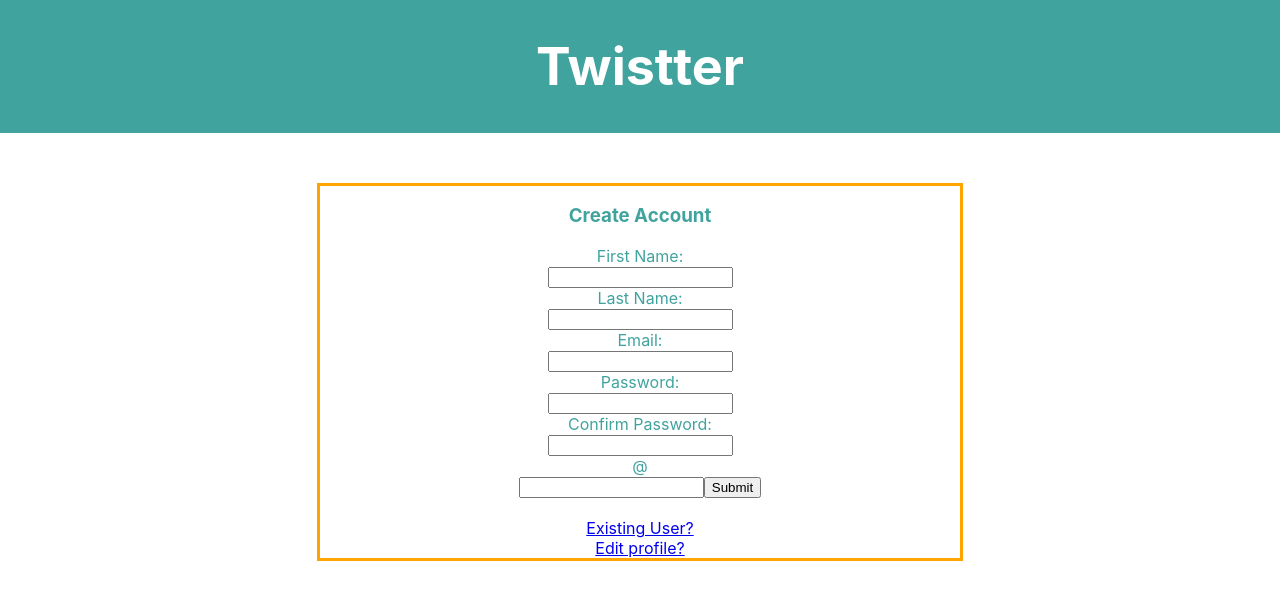
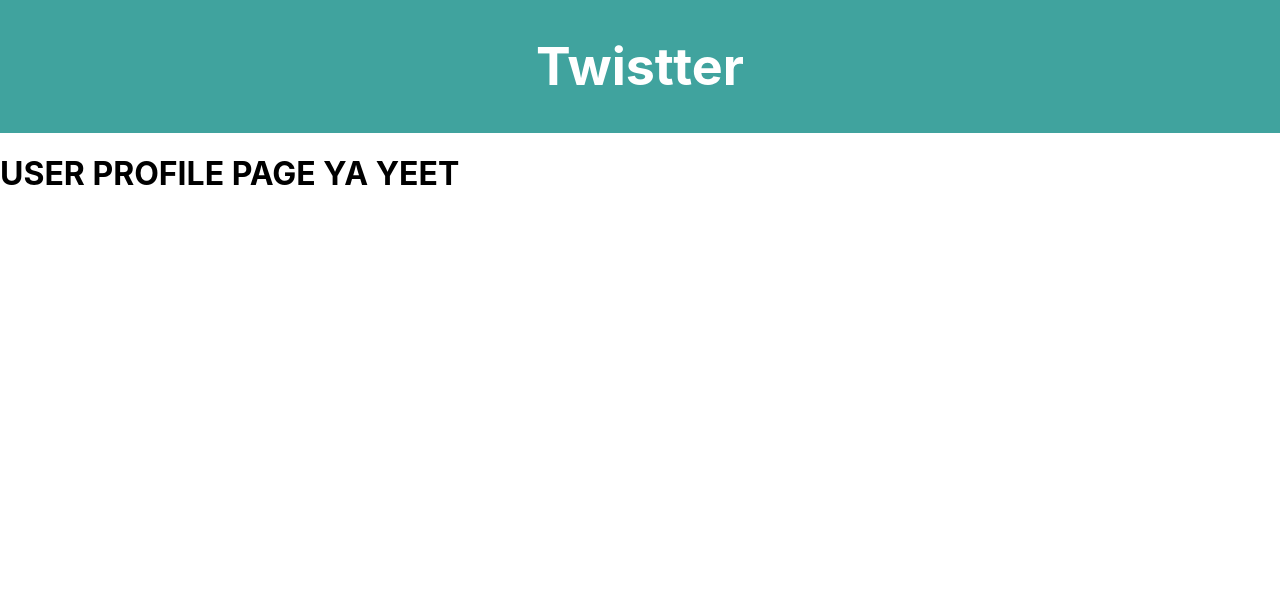
Before and after one commit to aniamb/twistter-307, a React (Create React App) app in the folder twistter/: page /userprofile in a window 1280 px wide. Shown: the top 600 px of the page. Built offline with nearby package versions, Linux system fonts and the light colour scheme.

Commit message:
Add UserProfile Page

```diff
--- a/twistter/src/App.js
+++ b/twistter/src/App.js
@@ -5,6 +5,7 @@ import CreateAccount from './CreateAccount'
 import Login from './Login'
 import EditProfile from './EditProfile'
 import Timeline from './Timeline.js'
+import UserProfile from './UserProfile'
 import {Switch, Route} from 'react-router-dom'
 
 function App() {
@@ -18,8 +19,9 @@ function App() {
           <Route path="/login" component={Login}/>
           <Route path="/editprofile" component={EditProfile}/>
           <Route path="/timeline" component={Timeline}/>
+          <Route path="/userprofile" component={UserProfile}/>
           <Route render= {() =>
-              <CreateAccount />
+              <UserProfile />
              }/>
       </Switch>
     </div>
--- /dev/null
+++ b/twistter/src/UserProfile.js
@@ -0,0 +1,21 @@
+import React, { Component } from 'react';
+import {Switch, Route, NavLink, Redirect} from 'react-router-dom'
+import axios from 'axios'
+
+import './UserProfile.css';
+
+class UserProfile extends Component {
+    constructor(props) {
+        super(props);
+    }
+ render(){
+    return (
+        <div className="UserProfile">
+           <h1>USER PROFILE PAGE YA YEET</h1>
+        </div>
+
+    )
+    }
+}
+
+export default UserProfile
```
Also changed, not shown: twistter/src/UserProfile.css (added).
